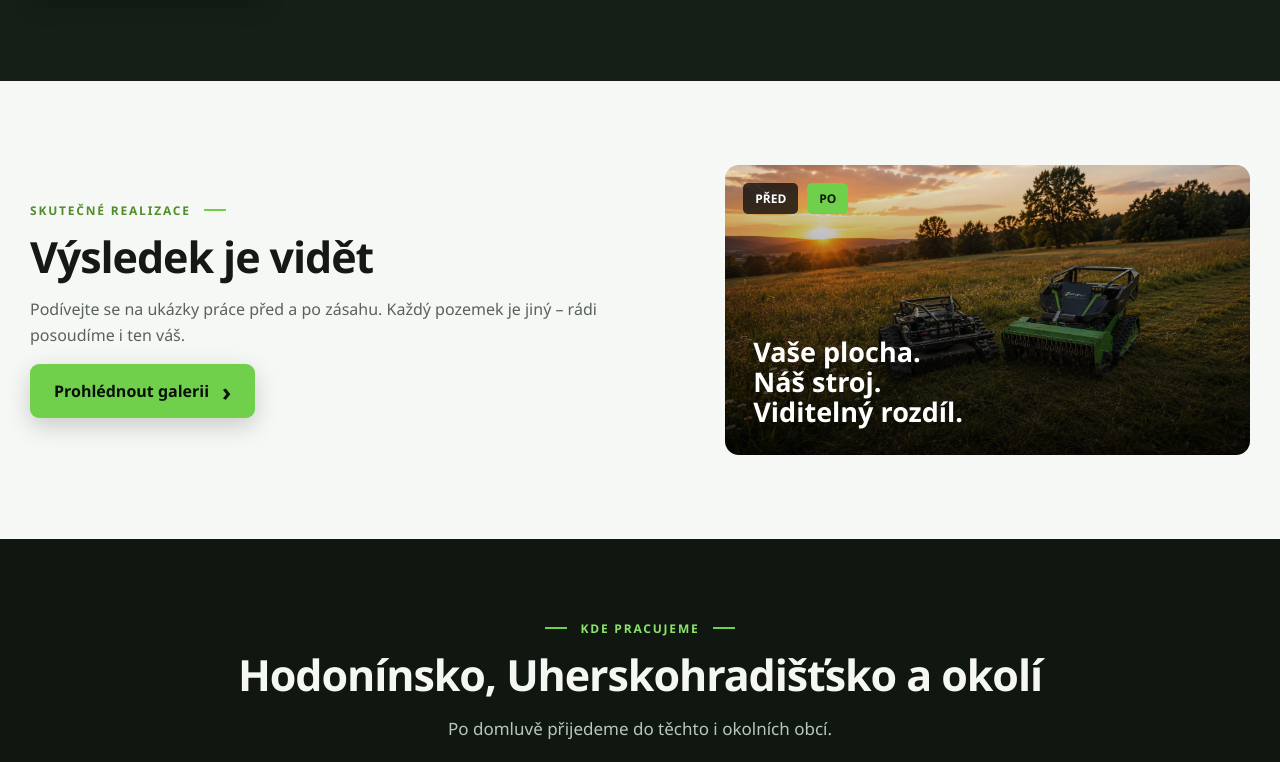
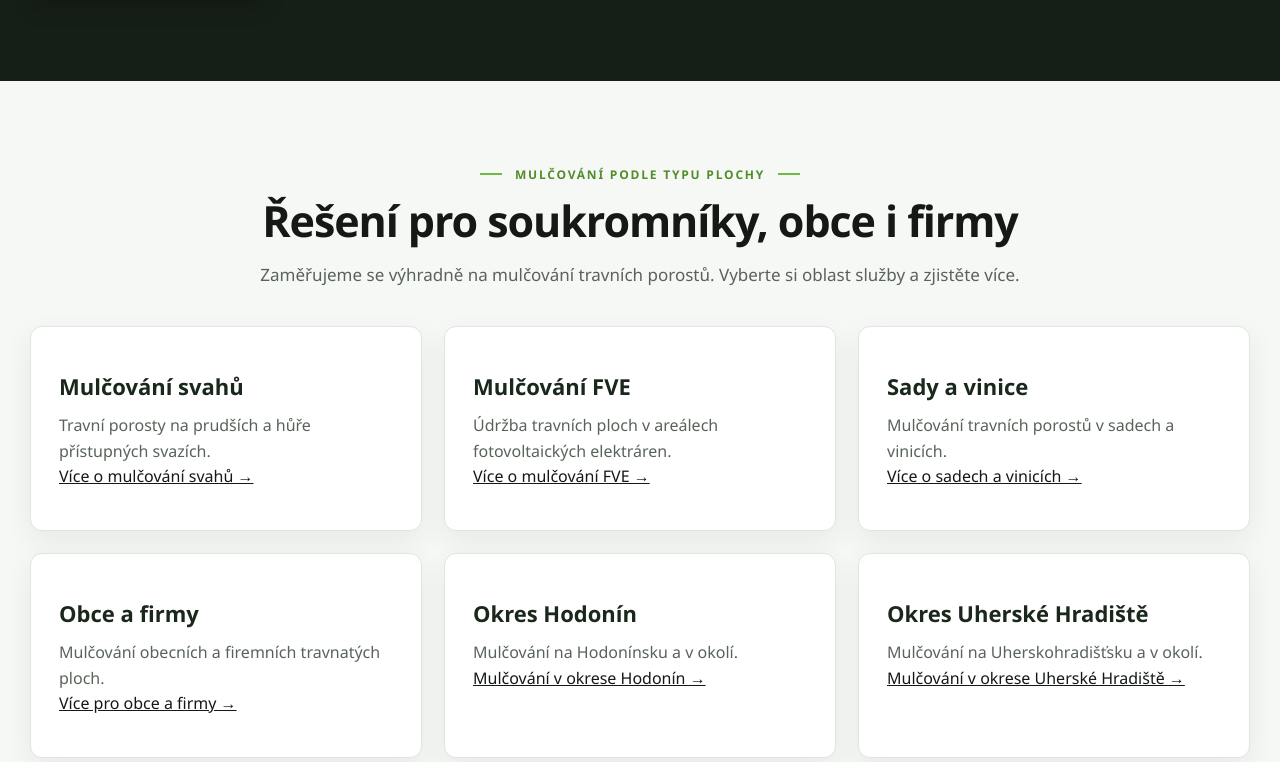
Before and after one commit to sekanimikeska/rc-mulcovani.cz, a plain HTML site: page index.html in a window 1280 px wide. Shown: the part 2027-2789 px from the top of the page. Drawn offline with Linux system fonts and the light colour scheme.

Commit message:
SEO: propojení nových tematických a regionálních stránek z homepage

```diff
--- a/index.html
+++ b/index.html
@@ -109,6 +109,19 @@
   </div>
   <div class="spec-panel"><div><strong>Až 45°</strong><span>Maximální sklon terénu uváděný pro nabízené mulčování. Vhodnost konkrétní plochy závisí na podmínkách.</span></div><div class="spec-divider"></div><div><strong>55 cm</strong><span>Pracovní záběr používané svahové sekačky.</span></div></div>
 </div></section>
+<section class="section services-section" id="specialni-sluzby"><div class="section-inner">
+  <div class="section-kicker">Mulčování podle typu plochy</div>
+  <h2>Řešení pro soukromníky, obce i firmy</h2>
+  <p class="section-intro">Zaměřujeme se výhradně na mulčování travních porostů. Vyberte si oblast služby a zjistěte více.</p>
+  <div class="cards">
+    <article class="card"><h3>Mulčování svahů</h3><p>Travní porosty na prudších a hůře přístupných svazích.</p><a href="mulcovani-svahu.html">Více o mulčování svahů →</a></article>
+    <article class="card"><h3>Mulčování FVE</h3><p>Údržba travních ploch v areálech fotovoltaických elektráren.</p><a href="mulcovani-fve.html">Více o mulčování FVE →</a></article>
+    <article class="card"><h3>Sady a vinice</h3><p>Mulčování travních porostů v sadech a vinicích.</p><a href="mulcovani-sady-vinice.html">Více o sadech a vinicích →</a></article>
+    <article class="card"><h3>Obce a firmy</h3><p>Mulčování obecních a firemních travnatých ploch.</p><a href="mulcovani-obce-firmy.html">Více pro obce a firmy →</a></article>
+    <article class="card"><h3>Okres Hodonín</h3><p>Mulčování na Hodonínsku a v okolí.</p><a href="mulcovani-hodonin.html">Mulčování v okrese Hodonín →</a></article>
+    <article class="card"><h3>Okres Uherské Hradiště</h3><p>Mulčování na Uherskohradišťsku a v okolí.</p><a href="mulcovani-uherske-hradiste.html">Mulčování v okrese Uherské Hradiště →</a></article>
+  </div>
+</div></section>
 <section class="section gallery-teaser"><div class="section-inner split">
   <div class="split-copy"><div class="section-kicker">Skutečné realizace</div><h2>Výsledek je vidět</h2><p>Podívejte se na ukázky práce před a po zásahu. Každý pozemek je jiný – rádi posoudíme i ten váš.</p><a href="galerie.html" class="btn-primary">Prohlédnout galerii <span class="arrow">›</span></a></div>
   <div class="gallery-teaser-panel"><span>PŘED</span><span>PO</span><strong>Vaše plocha.<br>Náš stroj.<br>Viditelný rozdíl.</strong></div>
```
